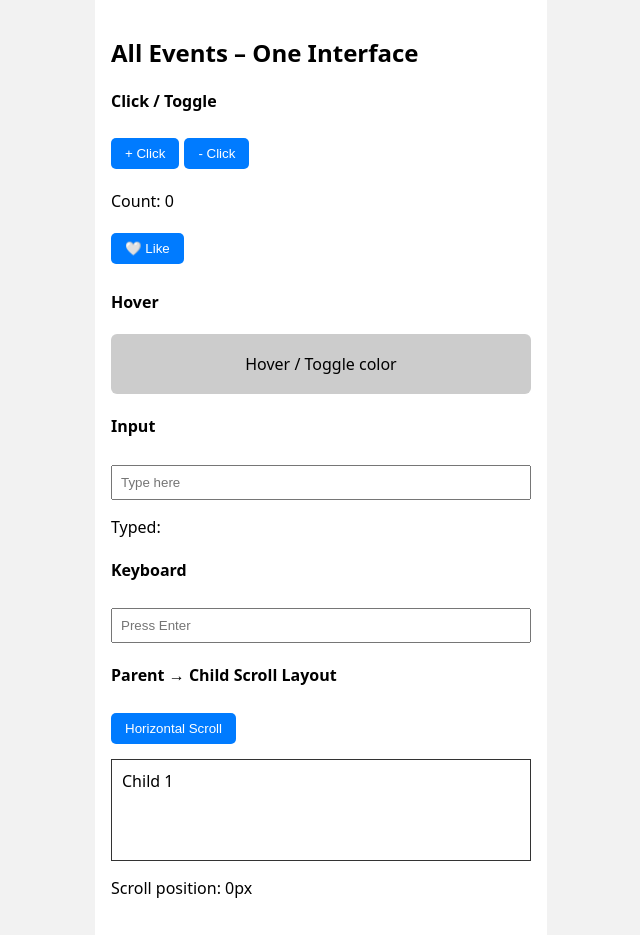
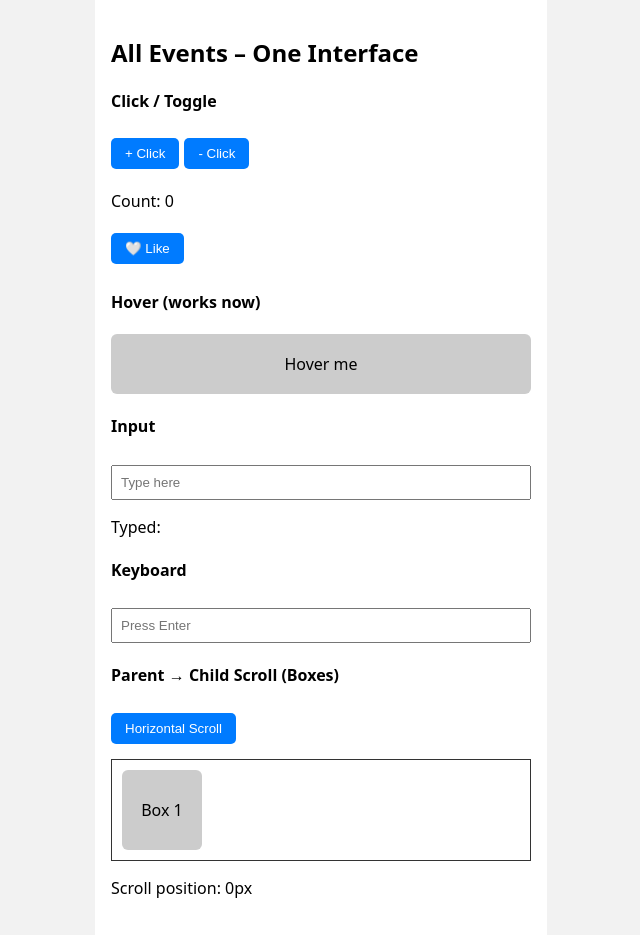
Before and after one commit to vasu-h10/practice_2, a React (Vite) app: page / in a window 1280 px wide. Shown: the whole page, without its empty margins (319-959 px from the left). Built offline with nearby package versions, Linux system fonts and the light colour scheme.

Commit message:
Update App.jsx

```diff
--- a/src/App.jsx
+++ b/src/App.jsx
@@ -7,6 +7,7 @@ export default function App() {
   const [text, setText] = useState("");
   const [scroll, setScroll] = useState(0);
   const [horizontal, setHorizontal] = useState(false);
+  const [hoveredIndex, setHoveredIndex] = useState(null);
 
   console.log("🔄 Re-render");
 
@@ -28,13 +29,17 @@ export default function App() {
 
       {/* HOVER */}
       <section>
-        <h4>Hover</h4>
-        <div className={liked ? "card active" : "card"}>
-          Hover / Toggle color
+        <h4>Hover (works now)</h4>
+        <div
+          className={liked ? "card active" : "card"}
+          onMouseEnter={() => setLiked(true)}
+          onMouseLeave={() => setLiked(false)}
+        >
+          Hover me
         </div>
       </section>
 
-      {/* INPUT + CHANGE */}
+      {/* INPUT */}
       <section>
         <h4>Input</h4>
         <input
@@ -60,7 +65,7 @@ export default function App() {
 
       {/* SCROLL + CHILD LAYOUTS */}
       <section>
-        <h4>Parent → Child Scroll Layout</h4>
+        <h4>Parent → Child Scroll (Boxes)</h4>
 
         <button onClick={() => setHorizontal(!horizontal)}>
           {horizontal ? "Vertical Scroll" : "Horizontal Scroll"}
@@ -71,8 +76,21 @@ export default function App() {
           onScroll={(e) => setScroll(e.target.scrollTop)}
         >
           {Array.from({ length: 8 }).map((_, i) => (
-            <div className="scrollContent" key={i}>
-              Child {i + 1}
+            <div
+              key={i}
+              className={
+                hoveredIndex === i ? "card active" : "card"
+              }
+              style={{
+                width: "80px",
+                height: "80px",
+                margin: "10px",
+                flexShrink: 0,
+              }}
+              onMouseEnter={() => setHoveredIndex(i)}
+              onMouseLeave={() => setHoveredIndex(null)}
+            >
+              Box {i + 1}
             </div>
           ))}
         </div>
```
